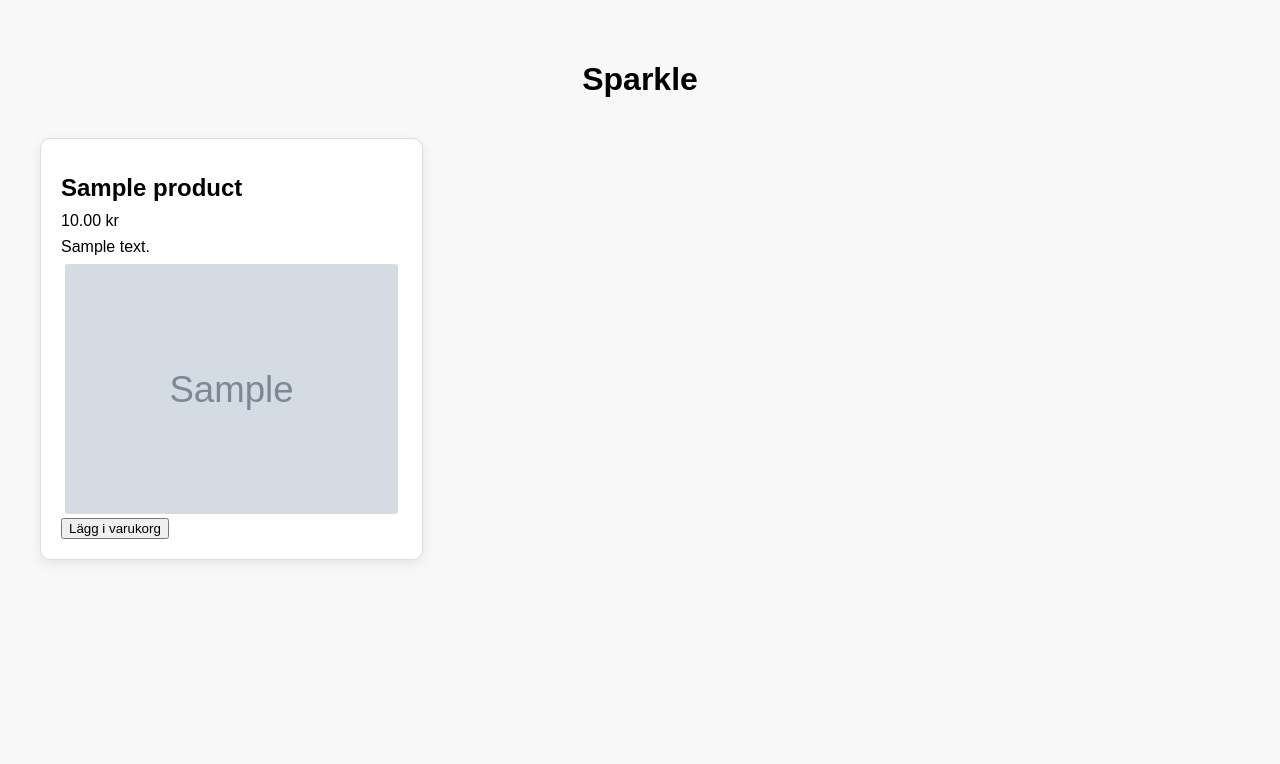
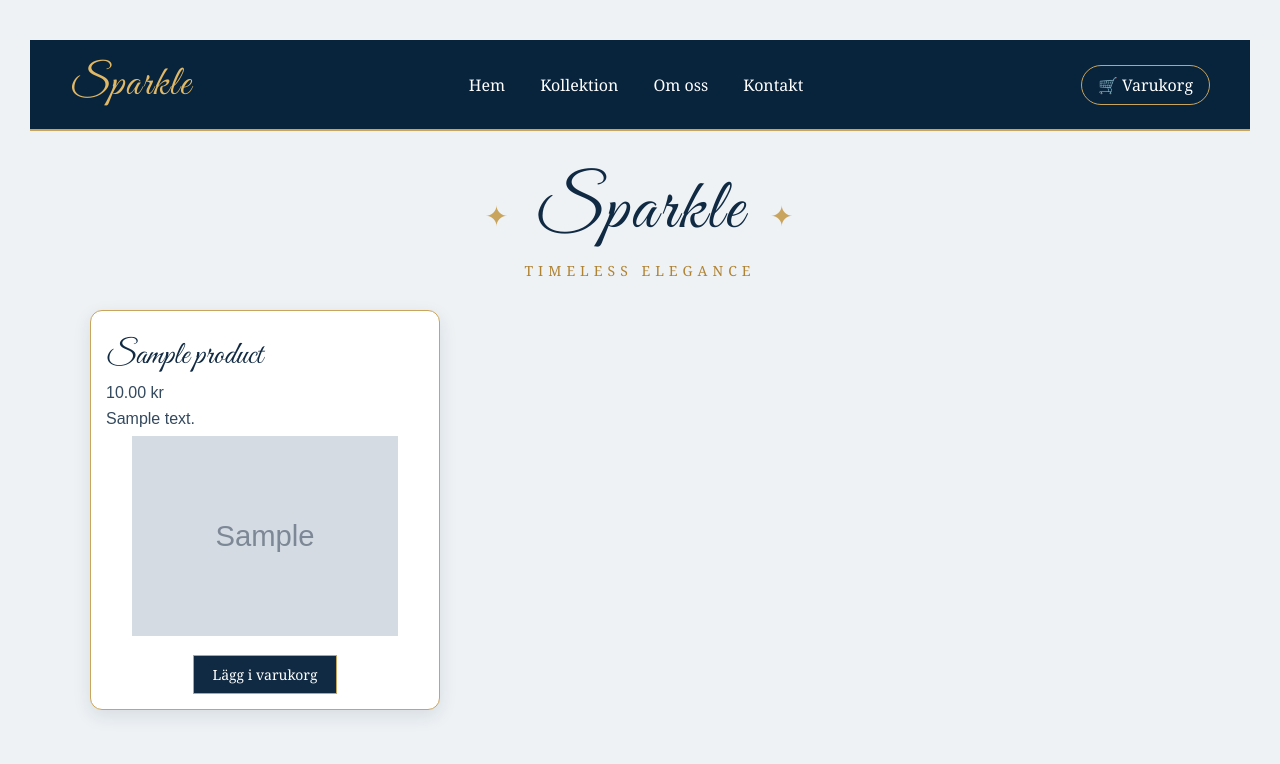
Before and after one commit to LynnWigardt/sparkle-ecommerce, a PHP site: page / in a window 1280 px wide. Shown: the top 764 px of the page. Run offline with PHP 8.4, Linux system fonts and the light colour scheme; tables that the repository leaves empty hold one stand-in row (values such as "Sample post"); grey boxes marked "Sample" are stand-in pictures.

Commit message:
Design home page

```diff
--- a/css/style.css
+++ b/css/style.css
@@ -1,22 +1,32 @@
+* {
+    box-sizing: border-box;
+}
+
 body {
     font-family: Arial, sans-serif;
-    background-color: #f8f8f8;
+    background-color: #eef2f5;
+    color: #172635;
     margin: 0;
-    padding: 40px;
+    padding: 40px 30px;
 }
 
 h1 {
     text-align: center;
-    margin-bottom: 40px;
+    margin: 10px 0 45px;
+    font-family: Georgia, serif;
+    font-size: 42px;
+    font-weight: normal;
+    letter-spacing: 8px;
+    color: #102a43;
 }
 
 .product {
-    background-color: white;
-    border: 1px solid #ddd;
-    border-radius: 10px;
-    padding: 20px;
-    margin-bottom: 20px;
-    box-shadow: 0 4px 12px rgba(0, 0, 0, 0.08);
+    background: #ffffff;
+    border: 1px solid #c9a45c;
+    border-radius: 12px;
+    padding: 15px;
+    margin-bottom: 15px;
+    box-shadow: 0 6px 18px rgba(16, 42, 67, 0.10);
     transition: transform 0.2s ease, box-shadow 0.2s ease;
 }
 
@@ -35,24 +45,33 @@ h1 {
     display: grid;
     grid-template-columns: repeat(3, 1fr);
     gap: 25px;
+    width: 1100px;
+    max-width: 100%;
+    margin: 0 auto;
 }
 
 .product img {
     width: 100%;
-    height: 250px;
+    height: 200px;
     object-fit: contain;
     object-position: center;
-    border-radius: 8px;
+    border-radius: 5px;
 }
 
 .product h2 {
-    margin-top: 15px;
-    margin-bottom: 10px;
+    margin-top: 10px;
+    margin-bottom: 8px;
+    font-family: "Great Vibes", cursive;
+    font-size: 32px;
+    font-weight: normal;
+    color: #102a43;
 }
 
 .product p {
     margin: 8px 0;
+    color: #34495e;
 }
+
 
 @media (max-width: 1000px) {
     .products {
@@ -60,7 +79,7 @@ h1 {
     }
 }
 
-@media (max-width: 650px) {
+@media (max-width: 700px) {
     .products {
         grid-template-columns: 1fr;
     }
@@ -74,3 +93,93 @@ h1 {
     margin: 20px auto;
     border-radius: 10px;
 }
+
+.product button {
+    display: block;
+    margin: 15px auto 0;
+    background-color: #102a43;
+    color: #ffffff;
+    border: 1px solid #c9a45c;
+    padding: 9px 18px;
+    font-family: Georgia, serif;
+    font-size: 14px;
+    cursor: pointer;
+    transition: all 0.2s ease;
+}
+
+.product button:hover {
+    background-color: #c9a45c;
+    color: #102a43;
+}
+
+.site-header {
+    background: #08243d;
+    border-bottom: 2px solid #c9a45c;
+    padding: 18px 40px;
+    display: flex;
+    align-items: center;
+    justify-content: space-between;
+}
+
+.logo {
+    font-family: "Great Vibes", cursive;
+    font-size: 42px;
+    font-weight: normal;
+    color: #e0b866;
+    letter-spacing: 1px;
+}
+
+.site-header nav {
+    display: flex;
+    gap: 35px;
+}
+
+.site-header nav a,
+.cart-link {
+    color: #ffffff;
+    text-decoration: none;
+    font-family: Georgia, serif;
+}
+
+.site-header nav a:hover,
+.cart-link:hover {
+    color: #e0b866;
+}
+
+.cart-link {
+    border: 1px solid #c9a45c;
+    border-radius: 20px;
+    padding: 8px 16px;
+}
+
+.hero {
+    text-align: center;
+    padding: 35px 20px 30px;
+}
+
+.hero h1 {
+    margin: 0;
+    font-family: "Great Vibes", cursive;
+    font-size: 72px;
+    font-weight: normal;
+    letter-spacing: 2px;
+    color: #102a43;
+}
+
+.hero h1::before,
+.hero h1::after {
+    content: "✦";
+    color: #c9a45c;
+    font-family: Georgia, serif;
+    font-size: 28px;
+    vertical-align: middle;
+    margin: 0 25px;
+}
+
+.hero p {
+    margin: 5px 0 0;
+    color: #b08332;
+    font-family: Georgia, serif;
+    letter-spacing: 5px;
+    font-size: 14px;
+}
--- a/index.php
+++ b/index.php
@@ -18,11 +18,33 @@ $products = $stmt->fetchAll();
         <meta name="viewport" content="width=device-width, initial-scale=1.0">
         <link rel="stylesheet" href="css/style.css">
         <title>Sparkle</title>
-</head>
+
+        <link rel="preconnect" href="https://fonts.googleapis.com">
+<link rel="preconnect" href="https://fonts.gstatic.com" crossorigin>
+<link href="https://fonts.googleapis.com/css2?family=Great+Vibes&display=swap" rel="stylesheet">
+    </head>
 
 <body>
 
-<h1>Sparkle</h1>
+<header class="site-header">
+    <div class="logo">Sparkle</div>
+
+    <nav>
+        <a href="index.php">Hem</a>
+        <a href="#collection">Kollektion</a>
+        <a href="#">Om oss</a>
+        <a href="#">Kontakt</a>
+    </nav>
+
+    <a href="cart.php" class="cart-link">🛒 Varukorg</a>
+</header>
+
+<section class="hero">
+    <h1>Sparkle</h1>
+    <p>TIMELESS ELEGANCE</p>
+</section>
+
+<div class="products" id="collection">
 
 <div class="products">
 
```
